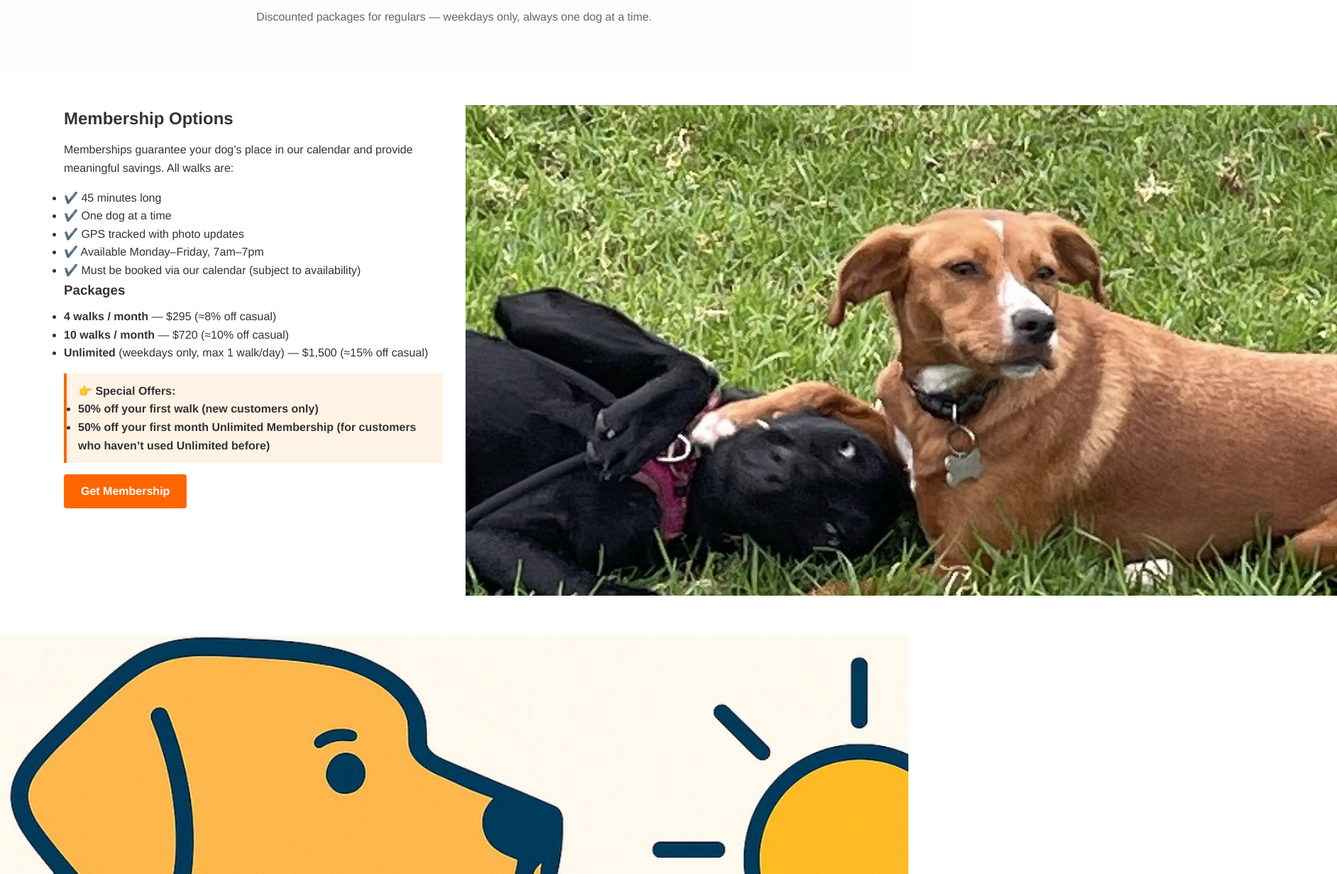
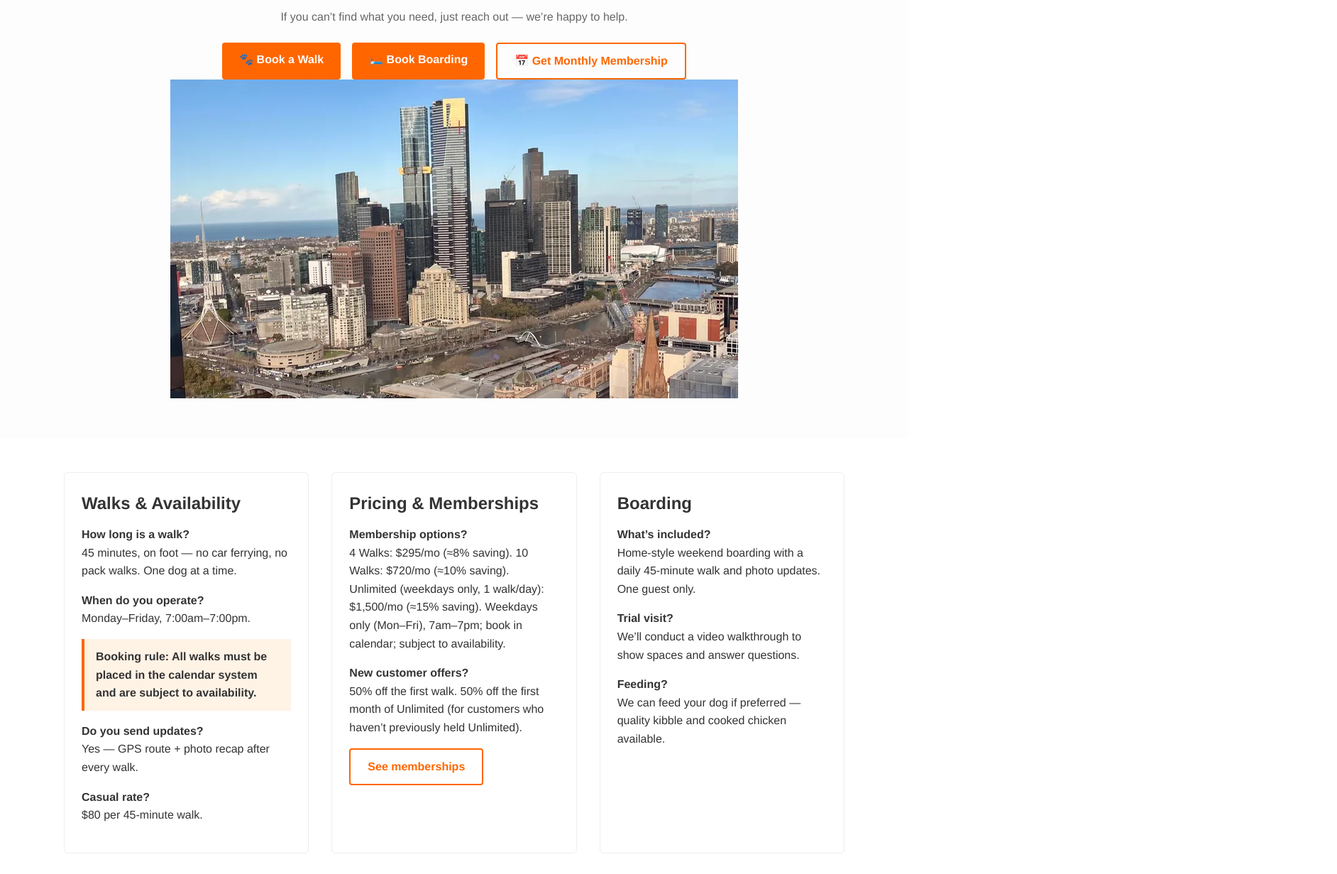
Before and after one commit to welshmaninoz83-wq/twofwst, a plain HTML site: page faq.html in a window 1280 px wide. Shown: the part 208-1439 px from the top of the page at 71% size, 1884 px wide, since content can reach past the window. Drawn offline with Linux system fonts and the light colour scheme.

Commit message:
Update faq.html

```diff
--- a/faq.html
+++ b/faq.html
@@ -3,17 +3,17 @@
 <head>
   <meta charset="UTF-8" />
   <meta name="viewport" content="width=device-width, initial-scale=1" />
-  <title>Dog Walking Memberships South Melbourne | Save with Packages</title>
-  <meta name="description" content="Save up to 15% with monthly dog walking memberships in South Melbourne. 4-walk, 10-walk, and Unlimited weekday packages. One dog at a time, GPS tracked." />
-  <link rel="canonical" href="https://www.woofofwalkstreet.com/memberships.html" />
+  <title>Dog Walking & Boarding FAQ | The Woof of Walk Street</title>
+  <meta name="description" content="Answers about pricing, memberships, hours, bookings, GPS tracking, and boarding care in South Melbourne. One-on-one walks, 45 minutes, photo updates." />
+  <link rel="canonical" href="https://www.woofofwalkstreet.com/faq.html" />
   <link rel="icon" href="images/favicon.ico" />
   <link rel="preload" href="css/styles.min.css" as="style" />
   <link rel="stylesheet" href="css/styles.min.css" />
   <meta property="og:type" content="website" />
-  <meta property="og:title" content="Dog Walking Memberships South Melbourne | Save with Packages" />
-  <meta property="og:description" content="Monthly memberships: 4 walks, 10 walks, or Unlimited (weekdays). 45-min one-on-one walks with GPS and photo updates." />
-  <meta property="og:url" content="https://www.woofofwalkstreet.com/memberships.html" />
-  <meta property="og:image" content="https://www.woofofwalkstreet.com/images/hero/dogs-playing-1600.jpg" />
+  <meta property="og:title" content="Dog Walking & Boarding FAQ | The Woof of Walk Street" />
+  <meta property="og:description" content="Everything you need to know about walks, memberships, booking rules, and boarding. Clear, transparent, local." />
+  <meta property="og:url" content="https://www.woofofwalkstreet.com/faq.html" />
+  <meta property="og:image" content="https://www.woofofwalkstreet.com/images/hero/melbourne-skyline-1600.jpg" />
   <meta name="twitter:card" content="summary_large_image" />
 </head>
 <body>
@@ -26,9 +26,9 @@
         <li><a href="services.html">Services</a></li>
         <li><a href="walking-services.html">Walking</a></li>
         <li><a href="boarding-services.html">Boarding</a></li>
-        <li><a href="memberships.html" aria-current="page">Memberships</a></li>
+        <li><a href="memberships.html">Memberships</a></li>
+        <li><a href="faq.html" aria-current="page">FAQ</a></li>
         <li><a href="blog/index.html">Blog</a></li>
-        <li><a href="faq.html">FAQ</a></li>
         <li class="nav-has-dropdown">
           <a href="#">Book Now</a>
           <ul class="nav-dropdown">
@@ -37,10 +37,11 @@
           </ul>
         </li>
       </ul>
+
       <div class="social-icons header-social">
-        <a href="https://www.facebook.com/woofofwalkstreet" target="_blank" rel="noopener">FB</a>
-        <a href="https://www.instagram.com/thewoofofwalkstreet1" target="_blank" rel="noopener">IG</a>
-        <a href="https://x.com/woofofwalkst" target="_blank" rel="noopener">X</a>
+        <a href="https://www.facebook.com/woofofwalkstreet" target="_blank" rel="noopener" aria-label="Facebook">FB</a>
+        <a href="https://www.instagram.com/thewoofofwalkstreet1" target="_blank" rel="noopener" aria-label="Instagram">IG</a>
+        <a href="https://x.com/woofofwalkst" target="_blank" rel="noopener" aria-label="X (Twitter)">X</a>
       </div>
     </nav>
   </div>
@@ -48,51 +49,68 @@
 
 <section class="hero">
   <div class="container">
-    <h1>Memberships</h1>
-    <p class="muted">Discounted packages for regulars — weekdays only, always one dog at a time.</p>
+    <h1>Frequently Asked Questions</h1>
+    <p class="muted">If you can’t find what you need, just reach out — we’re happy to help.</p>
+
+    <div class="quick-cta">
+      <a class="btn btn-primary" target="_blank" rel="noopener"
+         href="https://www.timetopet.com/portal/woofofwalkstreet/create-account">🐾 Book a Walk</a>
+      <a class="btn btn-primary" target="_blank" rel="noopener"
+         href="https://www.timetopet.com/portal/woofofwalkstreet/create-account">🛏️ Book Boarding</a>
+      <a class="btn btn-ghost" href="memberships.html">📅 Get Monthly Membership</a>
+    </div>
+
+    <picture>
+      <source type="image/webp" srcset="images/hero/melbourne-skyline-800.webp" />
+      <img class="hero-image" src="images/hero/melbourne-skyline-1600.jpg" alt="Melbourne skyline — South Melbourne area" />
+    </picture>
   </div>
 </section>
 
 <section class="section">
   <div class="container grid grid-2">
-    <div>
-      <h2>Membership Options</h2>
-      <p>Memberships guarantee your dog’s place in our calendar and provide meaningful savings. All walks are:</p>
-      <ul>
-        <li>✔️ 45 minutes long</li>
-        <li>✔️ One dog at a time</li>
-        <li>✔️ GPS tracked with photo updates</li>
-        <li>✔️ Available Monday–Friday, 7am–7pm</li>
-        <li>✔️ Must be booked via our calendar (subject to availability)</li>
-      </ul>
+    <div class="card">
+      <h2>Walks & Availability</h2>
+      <p><strong>How long is a walk?</strong><br>45 minutes, on foot — no car ferrying, no pack walks. One dog at a time.</p>
+      <p><strong>When do you operate?</strong><br>Monday–Friday, 7:00am–7:00pm.</p>
+      <p class="highlight"><strong>Booking rule:</strong> All walks must be placed in the calendar system and are subject to availability.</p>
+      <p><strong>Do you send updates?</strong><br>Yes — GPS route + photo recap after every walk.</p>
+      <p><strong>Casual rate?</strong><br>$80 per 45-minute walk.</p>
+    </div>
 
-      <h3>Packages</h3>
-      <ul>
-        <li><strong>4 walks / month</strong> — $295 (≈8% off casual)</li>
-        <li><strong>10 walks / month</strong> — $720 (≈10% off casual)</li>
-        <li><strong>Unlimited</strong> (weekdays only, max 1 walk/day) — $1,500 (≈15% off casual)</li>
-      </ul>
+    <div class="card">
+      <h2>Pricing & Memberships</h2>
+      <p><strong>Membership options?</strong><br>4 Walks: $295/mo (≈8% saving). 10 Walks: $720/mo (≈10% saving). Unlimited (weekdays only, 1 walk/day): $1,500/mo (≈15% saving). Weekdays only (Mon–Fri), 7am–7pm; book in calendar; subject to availability.</p>
+      <p><strong>New customer offers?</strong><br>50% off the first walk. 50% off the first month of Unlimited (for customers who haven’t previously held Unlimited).</p>
+      <p><a class="btn btn-ghost" href="memberships.html">See memberships</a></p>
+    </div>
 
-      <div class="highlight">👉 Special Offers:
-        <ul>
-          <li>50% off your first walk (new customers only)</li>
-          <li>50% off your first month Unlimited Membership (for customers who haven’t used Unlimited before)</li>
-        </ul>
-      </div>
-      <a class="btn btn-primary" target="_blank" href="https://www.timetopet.com/portal/woofofwalkstreet/create-account">Get Membership</a>
+    <div class="card">
+      <h2>Boarding</h2>
+      <p><strong>What’s included?</strong><br>Home-style weekend boarding with a daily 45-minute walk and photo updates. One guest only.</p>
+      <p><strong>Trial visit?</strong><br>We’ll conduct a video walkthrough to show spaces and answer questions.</p>
+      <p><strong>Feeding?</strong><br>We can feed your dog if preferred — quality kibble and cooked chicken available.</p>
     </div>
-    <div>
-      <picture>
-        <source type="image/webp" srcset="images/hero/dogs-playing-800.webp" media="(max-width: 800px)">
-        <img src="images/hero/dogs-playing-1600.jpg" alt="Happy dogs playing" />
-      </picture>
+
+    <div class="card">
+      <h2>Payments, Changes & Safety</h2>
+      <p><strong>How do I pay?</strong><br>All bookings and payments are handled via Time To Pet (TTP).</p>
+      <p><strong>Cancel/reschedule?</strong><br>Please manage this in the TTP calendar. We’ll try to accommodate changes, subject to availability.</p>
+      <p><strong>Insurance & checks?</strong><br>Fully insured and police-checked.</p>
     </div>
   </div>
 </section>
 
-<section class="brand-strip">
+<section class="brand-strip" aria-label="Brand illustration">
   <div class="brand-strip__imgwrap">
-    <img src="images/footer-illustration-1600.jpg" alt="" loading="lazy" width="1600" height="500" />
+    <img src="images/footer-illustration-1600.jpg" alt="" loading="lazy" width="1600" height="500">
+  </div>
+  <div class="brand-strip__cta">
+    <h3>Still have a question?</h3>
+    <a class="btn btn-primary" target="_blank" rel="noopener"
+       href="https://www.timetopet.com/portal/woofofwalkstreet/create-account">New Customers — Create Account & Book</a>
+    <a class="btn btn-ghost" target="_blank" rel="noopener"
+       href="https://www.timetopet.com/portal/woofofwalkstreet">Existing Customers & Pass Holders — Log In</a>
   </div>
 </section>
 
@@ -100,15 +118,22 @@
   <div class="container">
     <p><strong>The Woof of Walk Street</strong> — South Melbourne</p>
     <p><a href="tel:+61456754050">0456 754 050</a> · <a href="mailto:info@walkstreet.com">info@walkstreet.com</a></p>
+
     <div class="social-icons">
       <a href="https://www.facebook.com/woofofwalkstreet" target="_blank" rel="noopener">Facebook</a> ·
       <a href="https://www.instagram.com/thewoofofwalkstreet1" target="_blank" rel="noopener">Instagram</a> ·
       <a href="https://x.com/woofofwalkst" target="_blank" rel="noopener">X</a>
     </div>
-    <p><a href="services.html">Services</a> · <a href="memberships.html" aria-current="page">Memberships</a> · <a href="blog/index.html">Blog</a></p>
+
+    <p><a href="services.html">Services</a> · <a href="memberships.html">Memberships</a> · <a href="blog/index.html">Blog</a> · <a href="faq.html" aria-current="page">FAQ</a></p>
     <p class="muted">© <span id="y"></span> The Woof of Walk Street</p>
   </div>
 </footer>
+
 <script>document.getElementById('y').textContent=new Date().getFullYear()</script>
 </body>
 </html>
+
+<script>document.getElementById('y').textContent=new Date().getFullYear()</script>
+</body>
+</html>
```
